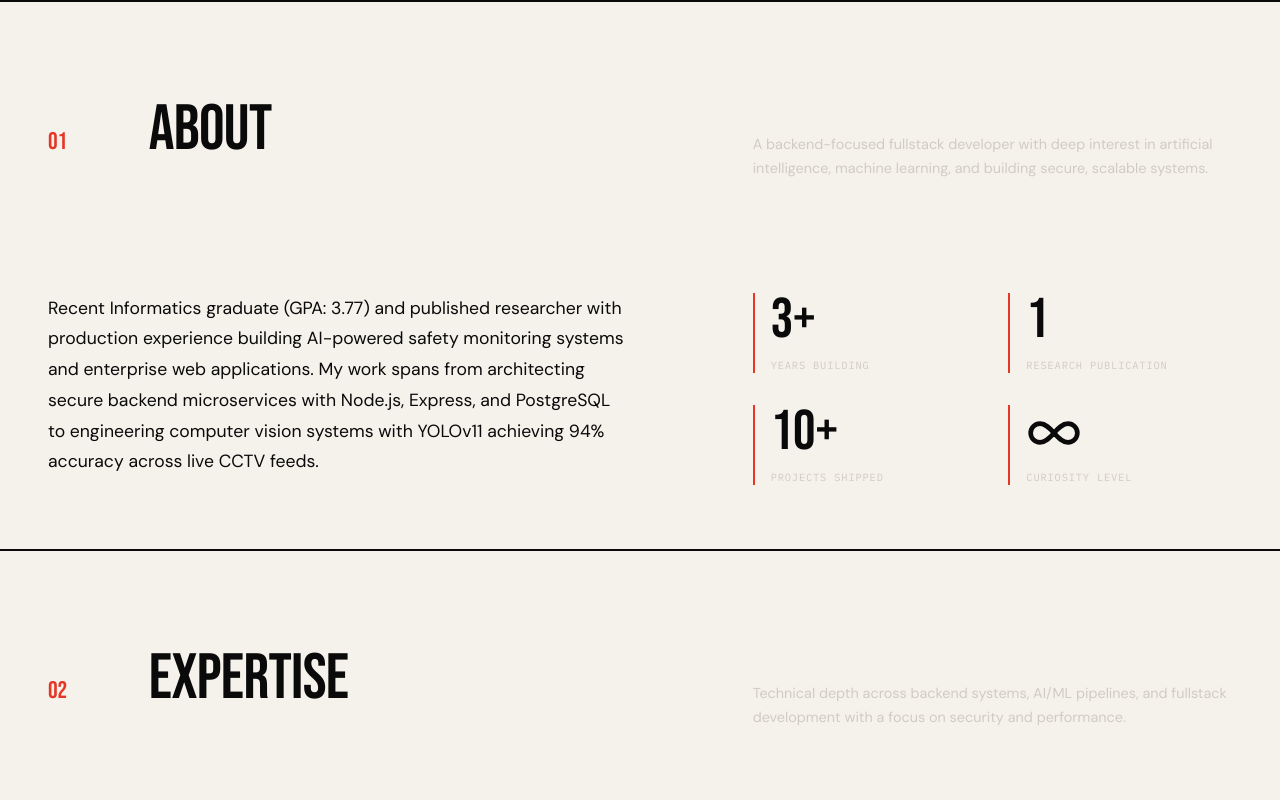
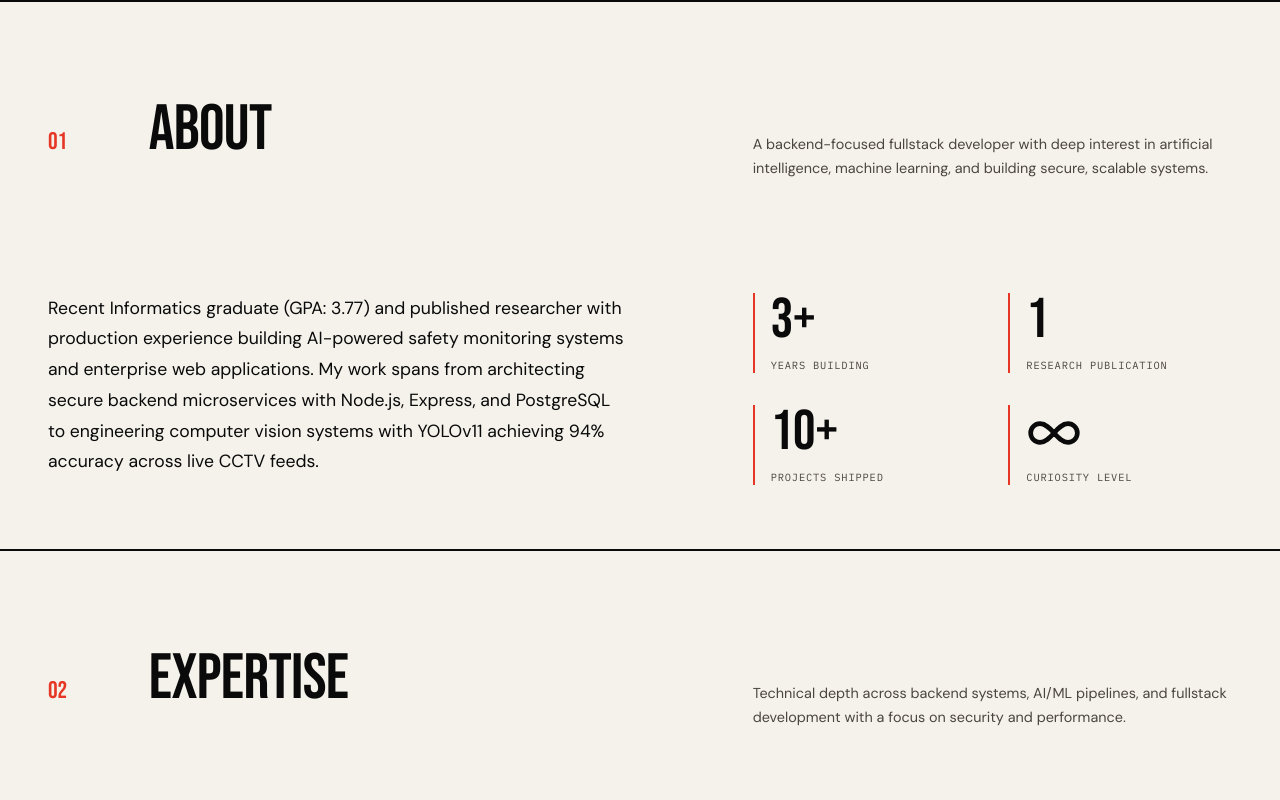
Before and after one commit to NotInDream/rads-portofolio-swiss-design, a React (Vite) app: page / in a window 1280 px wide. Shown: the part 800-1600 px from the top of the page. Built offline with nearby package versions, Linux system fonts and the light colour scheme.

Commit message:
changes: styling

```diff
--- a/src/index.css
+++ b/src/index.css
@@ -7,9 +7,9 @@
   --color-black: #0a0a0a;
   --color-white: #f5f2eb;
   --color-red: #e63726;
-  --color-grey: #b0aca5;
-  --color-grey-light: #ddd9d0;
-  --color-grey-dark: #d1ccc2;
+  --color-grey: #706b63; /* small labels, index numbers */
+  --color-grey-light: #ddd9d0; /* hairline borders, dividers */
+  --color-grey-dark: #4a4540; /* muted body text — needs real contrast on off-white */
   --font-bebas: "Bebas Neue", sans-serif;
   --font-mono: "IBM Plex Mono", monospace;
   --breakpoint-tab: 900px;
@@ -24,20 +24,26 @@ html {
     color 0.3s ease;
 }
 
-/* Dark mode — swaps the black/white tokens, every Tailwind utility that
-   reads var(--color-black) or var(--color-white) flips automatically. */
+/* Dark mode — redeclare every neutral token so Tailwind utilities that read
+   them (bg-black, text-grey-dark, border-grey-light, …) flip automatically. */
 html.dark {
   --color-black: #f5f2eb;
   --color-white: #0a0a0a;
+  --color-grey: #9a9289;
+  --color-grey-light: #302a24;
+  --color-grey-dark: #d1ccc2;
 }
 
 /* Keep the navbar (and its mobile drawer) on their original dark chrome
    regardless of theme — re-declare the tokens inside these subtrees so every
-   bg-black / text-white inside them falls back to the pre-swap values. */
+   utility reading them falls back to the light-mode values. */
 html.dark nav,
 html.dark aside {
   --color-black: #0a0a0a;
   --color-white: #f5f2eb;
+  --color-grey: #b0aca5;
+  --color-grey-light: #ddd9d0;
+  --color-grey-dark: #3a3a3a;
 }
 
 body {
```
